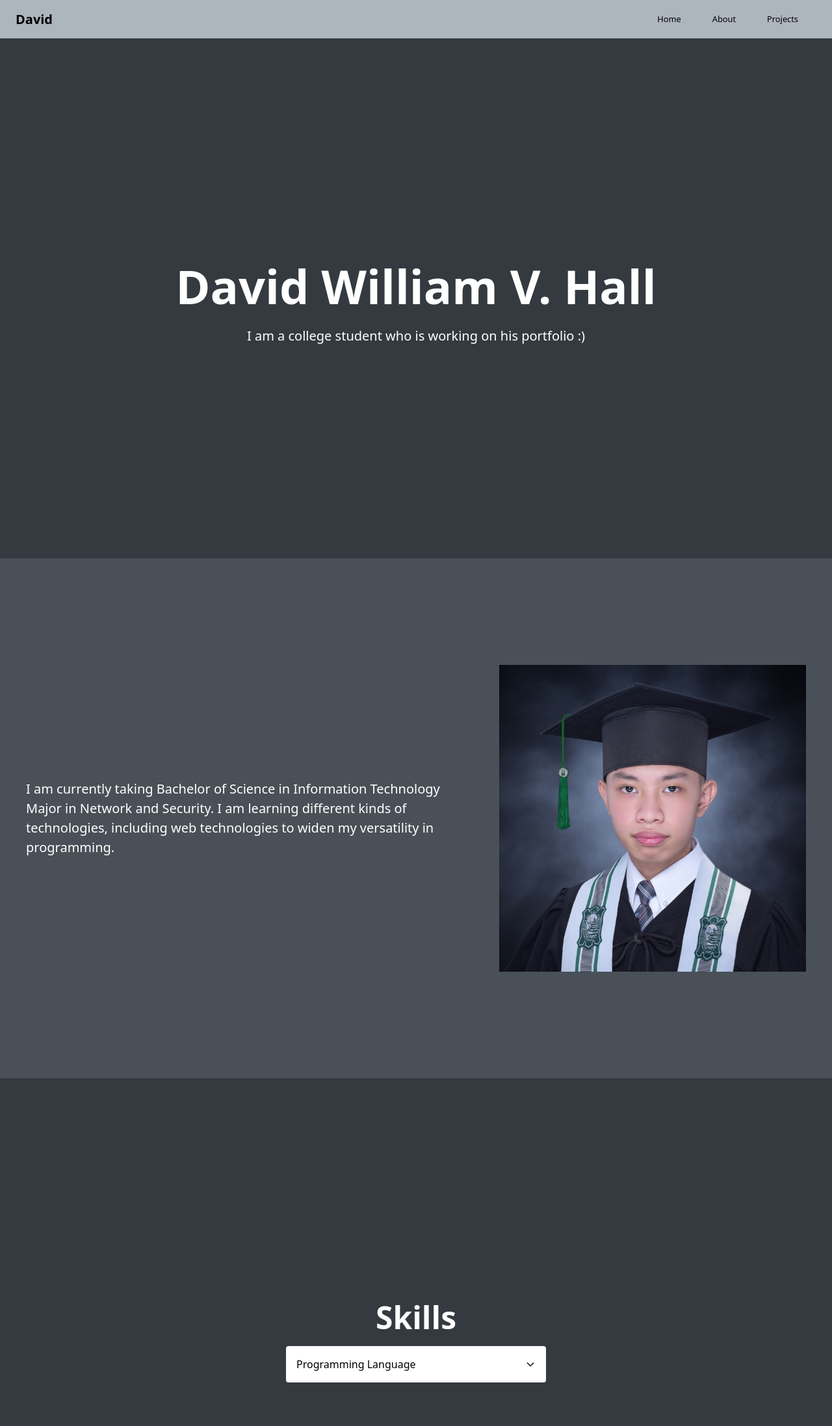
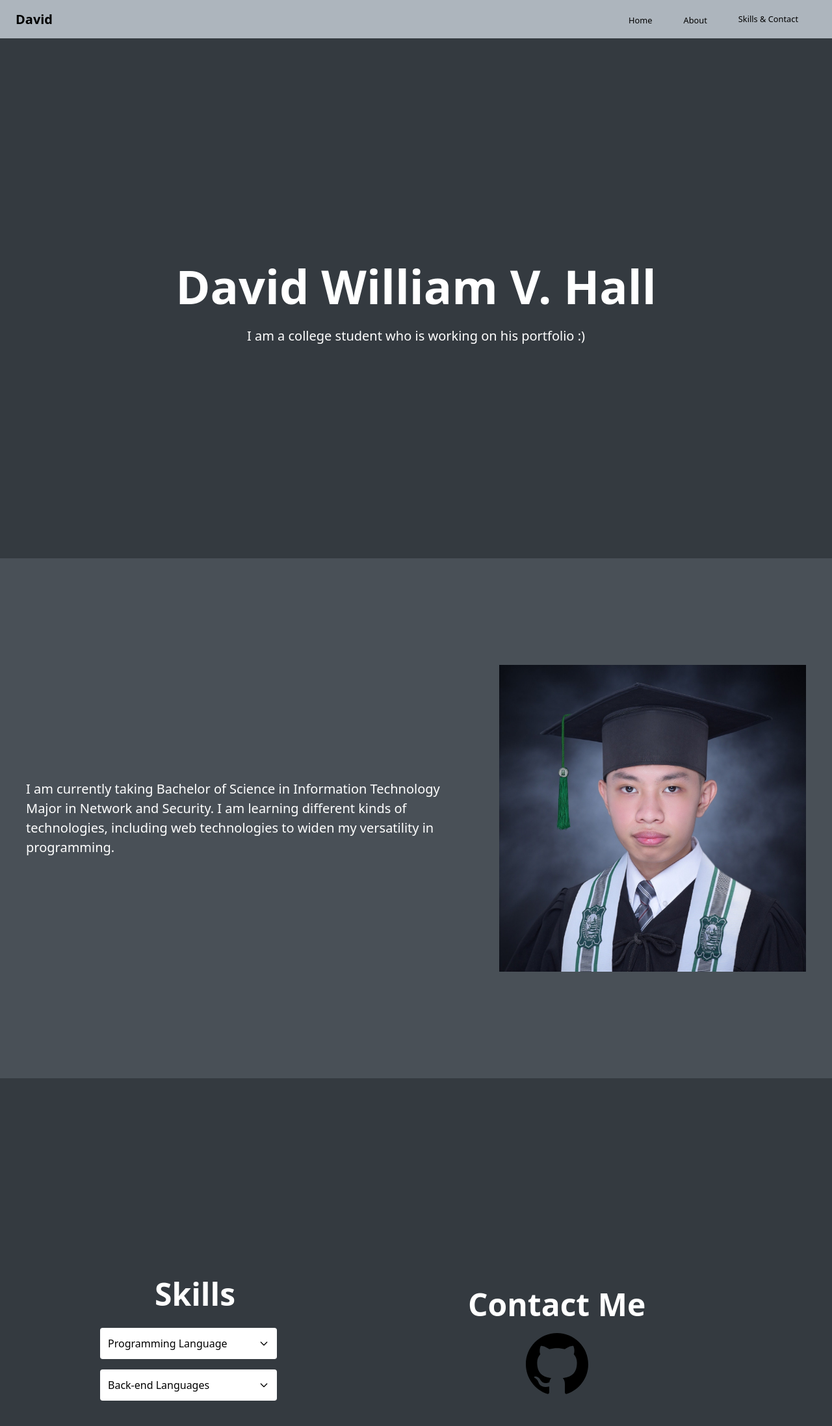
Before and after one commit to halldavidwv/Final-Portfolio, a plain HTML site: page src/index.html in a window 1280 px wide. Shown: the whole page at 65% size. Drawn offline with nearby package versions, Linux system fonts and the light colour scheme.

Commit message:
feat: add content in skills page
Added the necessary details in the accordions.
Added Contact section in skills page
Added scroll to functionality in navigation bar. Will be fixed soon.

```diff
--- a/src/index.html
+++ b/src/index.html
@@ -4,8 +4,12 @@
     <meta charset="UTF-8" />
     <meta name="viewport" content="width=device-width, initial-scale=1.0" />
     <title>David | Portfolio</title>
-    <link rel="stylesheet" href="output.css" />
-    <script src="accordion.js"></script>
+    <link rel="stylesheet" href="style.css" />
+    <link
+      rel="stylesheet"
+      href="https://cdnjs.cloudflare.com/ajax/libs/font-awesome/6.5.2/css/all.min.css"
+    />
+    <script src="scroll_to_function.js"></script>
   </head>
   <body>
     <header>
@@ -19,25 +23,27 @@
             >
           </a>
           <div class="flex items-center lg:order-2">
+            <button onclick="">
+              <span
+                class="text-black hover:bg-white font-medium max-sm:hidden rounded-lg text-sm px-4 lg:px-5 py-2 lg:py-2.5 mr-2"
+                >Home</span
+              >
+            </button>
+            <button onclick="scroll_to_function('about')">
+              <span
+                class="text-black bg-primary-700 hover:bg-white font-medium max-sm:hidden rounded-lg text-sm px-4 lg:px-5 py-2 lg:py-2.5 mr-2 focus:outline-none"
+                >About</span
+              >
+            </button>
             <a
               href="#"
-              class="text-black hover:bg-white font-medium rounded-lg text-sm px-4 lg:px-5 py-2 lg:py-2.5 mr-2"
-              >Home</a
-            >
-            <a
-              href="#"
-              class="text-black bg-primary-700 hover:bg-white font-medium rounded-lg text-sm px-4 lg:px-5 py-2 lg:py-2.5 mr-2 focus:outline-none"
-              >About</a
-            >
-            <a
-              href="#"
-              class="text-black bg-primary-700 hover:bg-white font-medium rounded-lg text-sm px-4 lg:px-5 py-2 lg:py-2.5 mr-2 focus:outline-none"
-              >Projects</a
+              class="text-black bg-primary-700 hover:bg-white font-medium max-sm:hidden rounded-lg text-sm px-4 lg:px-5 py-2 lg:py-2.5 mr-2 focus:outline-none"
+              >Skills & Contact</a
             >
             <button
               data-collapse-toggle="mobile-menu-2"
               type="button"
-              class="inline-flex items-center p-2 ml-1 text-sm text-gray-500 rounded-lg lg:hidden hover:bg-gray-100 focus:outline-none focus:ring-2 focus:ring-gray-200 dark:text-gray-400 dark:hover:bg-gray-700 dark:focus:ring-gray-600"
+              class="inline-flex items-center p-2 ml-1 text-sm text-gray-500 rounded-lg lg:hidden hover:bg-gray-100 focus:outline-none focus:ring-2 focus:ring-gray-200"
               aria-controls="mobile-menu-2"
               aria-expanded="false"
             >
@@ -110,41 +116,138 @@
         <img
           src="./img/profile_picture.jpg"
           alt="Profile Picture"
-          class="max-sm:w-[196px] w-[512px] pr-10 animate-slidein700"
+          class="max-sm:w-[196px] w-[512px] max-sm:pr-0 pr-10 animate-slidein700"
         />
       </div>
     </section>
     <section
-      id="skills-page"
+      id="skills-and-contact-page"
       class="bg-[#343A40] flex flex-col items-center justify-center"
     >
-      <div class="flex flex-col items-center justify-center h-screen w-screen">
+      <div
+        class="flex max-sm:flex-col flex-row max-sm:justify-center h-screen w-screen"
+      >
+        <div
+          class="flex flex-col max-sm:pl-0 pl-5 items-center justify-center max-sm:h-auto h-screen max-sm:w-screen w-[35em]"
+        >
           <h1
-          class="text-white max-sm:pl-4 max-sm:pr-4 pb-2 text-center animate-slidein500 font-sans font-bold max-sm:text-3xl text-5xl"
+            class="text-white max-sm:pl-4 pl-5 max-sm:pr-4 pb-2 text-center animate-slidein500 font-sans font-bold max-sm:text-3xl text-5xl"
           >
             Skills
           </h1>
-
-        <div x-data="{ open: false }" class="max-h-screen w-[50em] flex flex-col items-center justify-center relative overflow-hidden">
-          <div  @click="open = ! open" class="p-4 bg-white w-1/2 rounded flex justify-between items-center">
+          <div class="animate-slidein700">
+            <div
+              x-data="{ open: false }"
+              class="max-h-screen w-[35em] p-2 flex flex-col items-center justify-center relative overflow-hidden"
+            >
+              <div
+                @click="open = ! open"
+                class="p-3 bg-white w-1/2 rounded flex justify-between items-center"
+              >
                 <div class="flex items-center gap-2">
-                <h4 class="font-medium text-base text-black">Programming Language</h4>
+                  <h4 class="font-medium text-base text-black">
+                    Programming Language
+                  </h4>
                 </div>
-            <svg xmlns="http://www.w3.org/2000/svg" class="h-4 w-4" fill="none" viewBox="0 0 24 24" stroke="currentColor" stroke-width="2">
-              <path stroke-linecap="round" stroke-linejoin="round" d="M19 9l-7 7-7-7" />
+                <svg
+                  xmlns="http://www.w3.org/2000/svg"
+                  class="h-4 w-4"
+                  fill="none"
+                  viewBox="0 0 24 24"
+                  stroke="currentColor"
+                  stroke-width="2"
+                >
+                  <path
+                    stroke-linecap="round"
+                    stroke-linejoin="round"
+                    d="M19 9l-7 7-7-7"
+                  />
                 </svg>
               </div>
-          <div x-show="open" @click.outside="open = false"  x-transition:enter="transition ease-out duration-1000"
+              <div
+                x-show="open"
+                @click.outside="open = false"
+                x-transition:enter="transition ease-out duration-1000"
                 x-transition:enter-start="opacity-0 translate-y-0"
                 x-transition:enter-end="opacity-100 translate-y-0"
                 x-transition:leave="transition ease-in duration-1000"
                 x-transition:leave-start="opacity-100 translate-y-10"
-                x-transition:leave-end="opacity-0 translate-y-0" class="w-1/2 bg-white p-4 ">
-            <h4 class="text-sm text-slate-400"></h4>
+                x-transition:leave-end="opacity-0 translate-y-0"
+                class="w-1/2 bg-white p-4"
+              >
+                <i class="fa-brands fa-java fa-2xl p-2"></i>
+                <i class="fa-brands fa-js fa-2xl p-2"></i>
+                <i class="fa-brands fa-python fa-2xl p-2"></i>
+                <i class="fa-solid fa-code fa-xl p-2"></i>
+              </div>
+            </div>
+            <div
+              x-data="{ open: false }"
+              class="max-h-screen w-[35em] p-2 flex flex-col items-center justify-center relative overflow-hidden"
+            >
+              <div
+                @click="open = ! open"
+                class="p-3 bg-white w-1/2 rounded flex justify-between items-center"
+              >
+                <div class="flex items-center gap-2">
+                  <h4 class="font-medium text-base text-black">
+                    Back-end Languages
+                  </h4>
+                </div>
+                <svg
+                  xmlns="http://www.w3.org/2000/svg"
+                  class="h-4 w-4"
+                  fill="none"
+                  viewBox="0 0 24 24"
+                  stroke="currentColor"
+                  stroke-width="2"
+                >
+                  <path
+                    stroke-linecap="round"
+                    stroke-linejoin="round"
+                    d="M19 9l-7 7-7-7"
+                  />
+                </svg>
+              </div>
+              <div
+                x-show="open"
+                @click.outside="open = false"
+                x-transition:enter="transition ease-out duration-1000"
+                x-transition:enter-start="opacity-0 translate-y-0"
+                x-transition:enter-end="opacity-100 translate-y-0"
+                x-transition:leave="transition ease-in duration-1000"
+                x-transition:leave-start="opacity-100 translate-y-10"
+                x-transition:leave-end="opacity-0 translate-y-0"
+                class="w-1/2 bg-white p-4"
+              >
+                <i class="fa-brands fa-php fa-2xl p-2"></i>
+                <i class="fa-solid fa-database fa-xl p-2"></i>
+              </div>
             </div>
           </div>
           <script src="//unpkg.com/alpinejs" defer></script>
-
+        </div>
+        <div
+          class="flex flex-col max-sm:pr-0 max-sm:pt-10 pl-[20vh] items-center justify-center max-sm:h-auto h-screen max-sm:w-screen w-auto"
+        >
+          <h1
+            class="text-white max-sm:pl-4 max-sm:pr-4 pb-2 text-right animate-slidein500 font-sans font-bold max-sm:text-3xl text-5xl"
+          >
+            Contact Me
+          </h1>
+          <a class="animate-slidein700" href="https://github.com/halldavidwv"
+            ><svg
+              xmlns="http://www.w3.org/2000/svg"
+              width="96"
+              height="96"
+              viewBox="0 0 24 24"
+            >
+              <path
+                d="M12 0c-6.626 0-12 5.373-12 12 0 5.302 3.438 9.8 8.207 11.387.599.111.793-.261.793-.577v-2.234c-3.338.726-4.033-1.416-4.033-1.416-.546-1.387-1.333-1.756-1.333-1.756-1.089-.745.083-.729.083-.729 1.205.084 1.839 1.237 1.839 1.237 1.07 1.834 2.807 1.304 3.492.997.107-.775.418-1.305.762-1.604-2.665-.305-5.467-1.334-5.467-5.931 0-1.311.469-2.381 1.236-3.221-.124-.303-.535-1.524.117-3.176 0 0 1.008-.322 3.301 1.23.957-.266 1.983-.399 3.003-.404 1.02.005 2.047.138 3.006.404 2.291-1.552 3.297-1.23 3.297-1.23.653 1.653.242 2.874.118 3.176.77.84 1.235 1.911 1.235 3.221 0 4.609-2.807 5.624-5.479 5.921.43.372.823 1.102.823 2.222v3.293c0 .319.192.694.801.576 4.765-1.589 8.199-6.086 8.199-11.386 0-6.627-5.373-12-12-12z"
+              />
+            </svg>
+          </a>
+        </div>
       </div>
     </section>
   </body>
--- /dev/null
+++ b/src/scroll_to_function.js
@@ -0,0 +1,23 @@
+function scroll_to_function(page_section) {
+    switch(page_section) {
+        case "home":
+            window.scrollTo({
+                top: 0,
+                behavior: 'smooth'
+            });
+            break;
+        case "about":
+            window.scrollTo({
+                top: 600,
+                behavior: 'smooth'
+
+            });
+            break;
+        case "skills-and-contact":
+            window.scrollTo({
+                top: 100,
+                behavior: 'smooth'
+            });
+            break;
+    }
+}
```
Also changed, not shown: src/style.css. Lines whose indentation alone changed are shown as unchanged.
